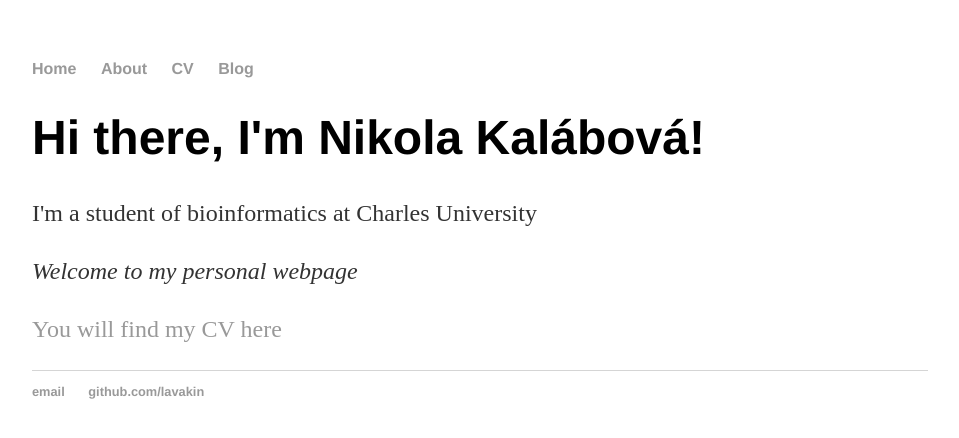
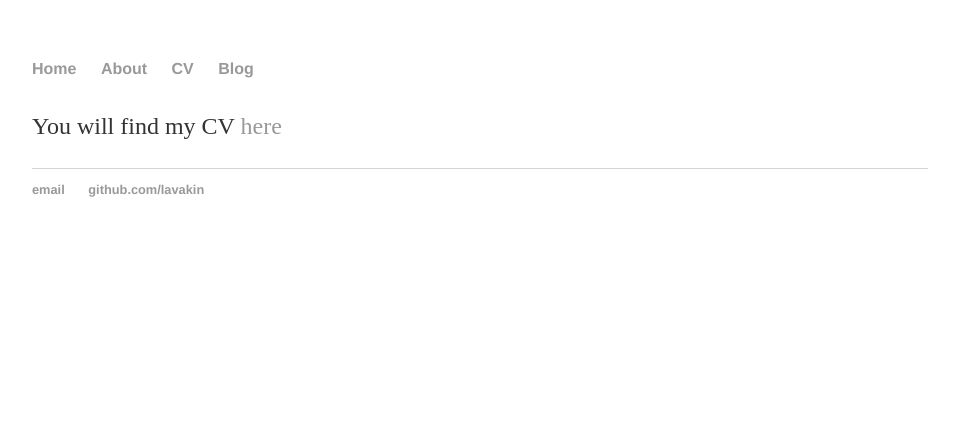
Before and after one commit to lavakin/lavakin.github.io, a Jekyll site: the page built from cv/index.html, in a window 1280 px wide. Shown: the top 438 px of the page, without its empty margins (160-1119 px from the left). Built offline with Jekyll 4.4.1, drawn with Linux system fonts in a browser that asks for light colours.

Commit message:
Update index.html

```diff
--- a/cv/index.html
+++ b/cv/index.html
@@ -3,8 +3,6 @@ layout: default
 title: Nikola Kalábová, Personal Webpage
 ---
 <div class="blurb">
-	<h1>Hi there, I'm Nikola Kalábová!</h1>
-	<p>I'm a student of bioinformatics at Charles University</p>
-	<p><em>Welcome to my personal webpage</em></p>
-	<p><a href="https://lavakin.github.io/pdfs/Kalabova_cv.pdf">You will find my CV here</a></p>
+	<h1></h1>
+	<p>You will find my CV <a href="https://lavakin.github.io/pdfs/Kalabova_cv.pdf">here</a></p>
 </div><!-- /.blurb -->
```
